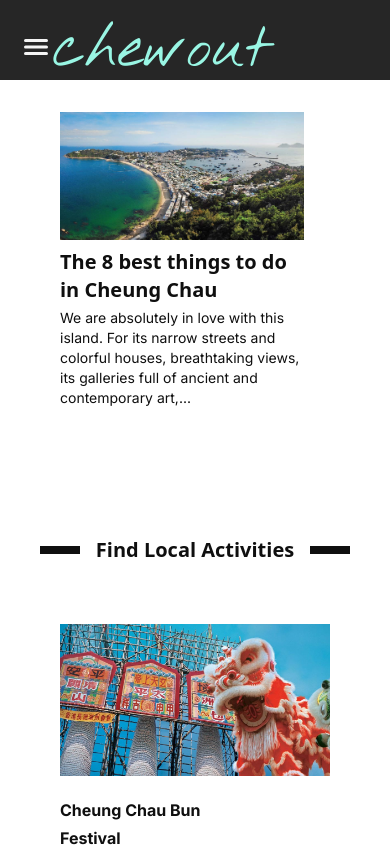
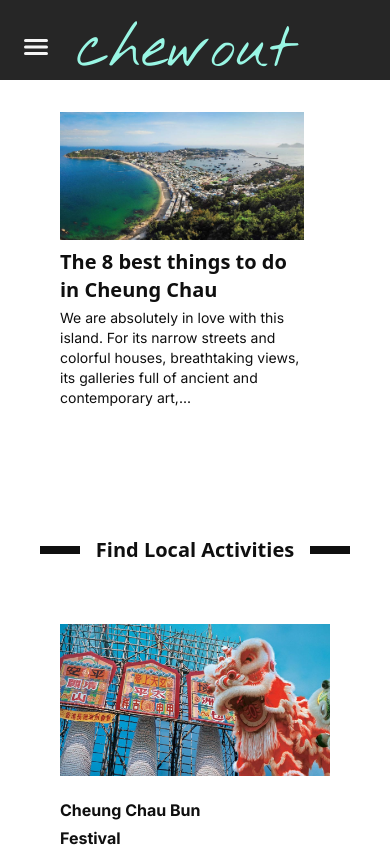
Before and after one commit to RunningFok/travel-blog, a Next.js app: page / in a window 390 px wide. Shown: the top 847 px of the page. Built offline with nearby package versions, Linux system fonts and the light colour scheme.

Commit message:
made changes to small screen responsive ui again

```diff
--- a/src/app/shared/Navbar.tsx
+++ b/src/app/shared/Navbar.tsx
@@ -43,7 +43,7 @@ export default function Navbar(props: Props) {
             </a>
           </div>
         </div>
-        <div className=" pl-0  flex justify-between items-center gap-10">
+        <div className=" pl-6  flex justify-between items-center gap-10">
           <Link
             href={"#top"}
             className=" text-6xl text-teal-200 font-serif font-thin"
```
